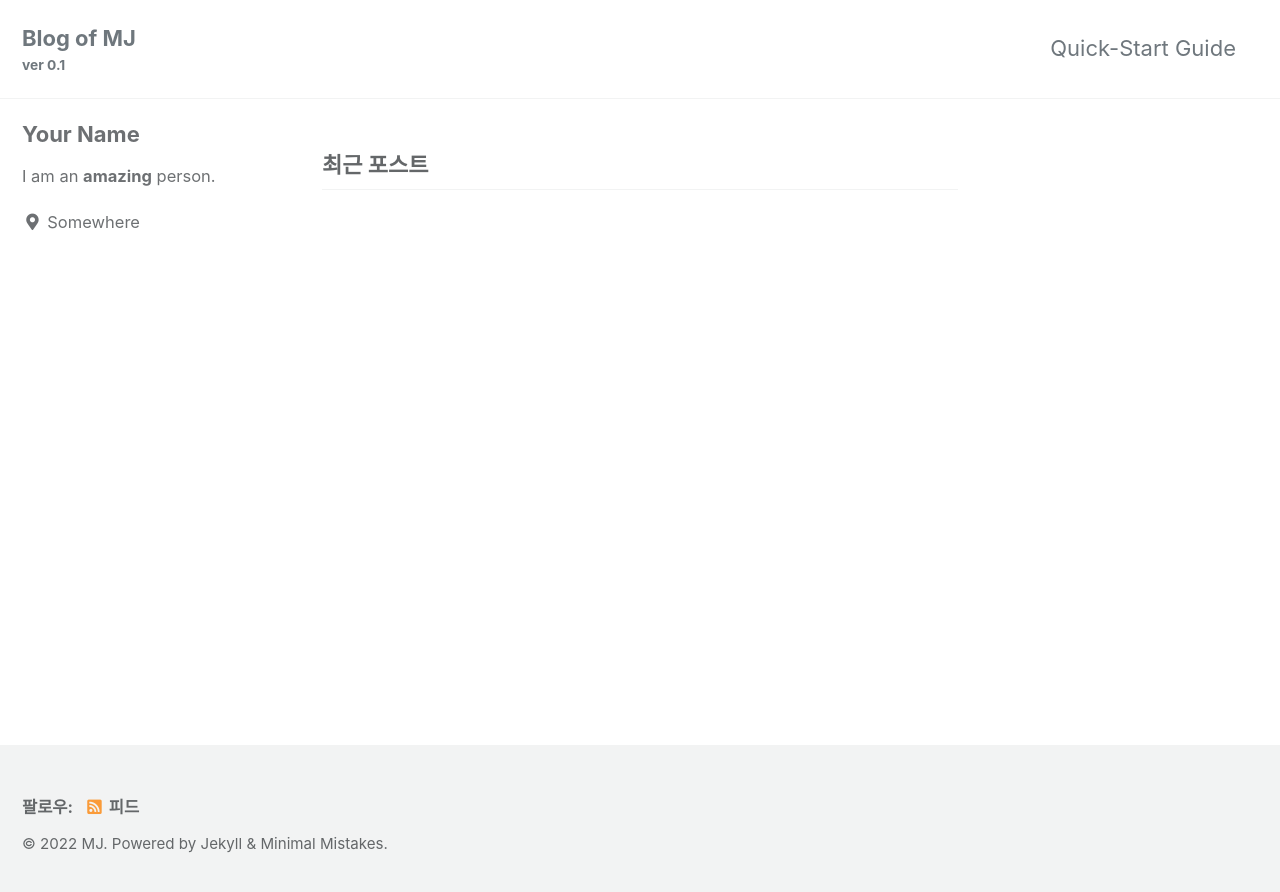
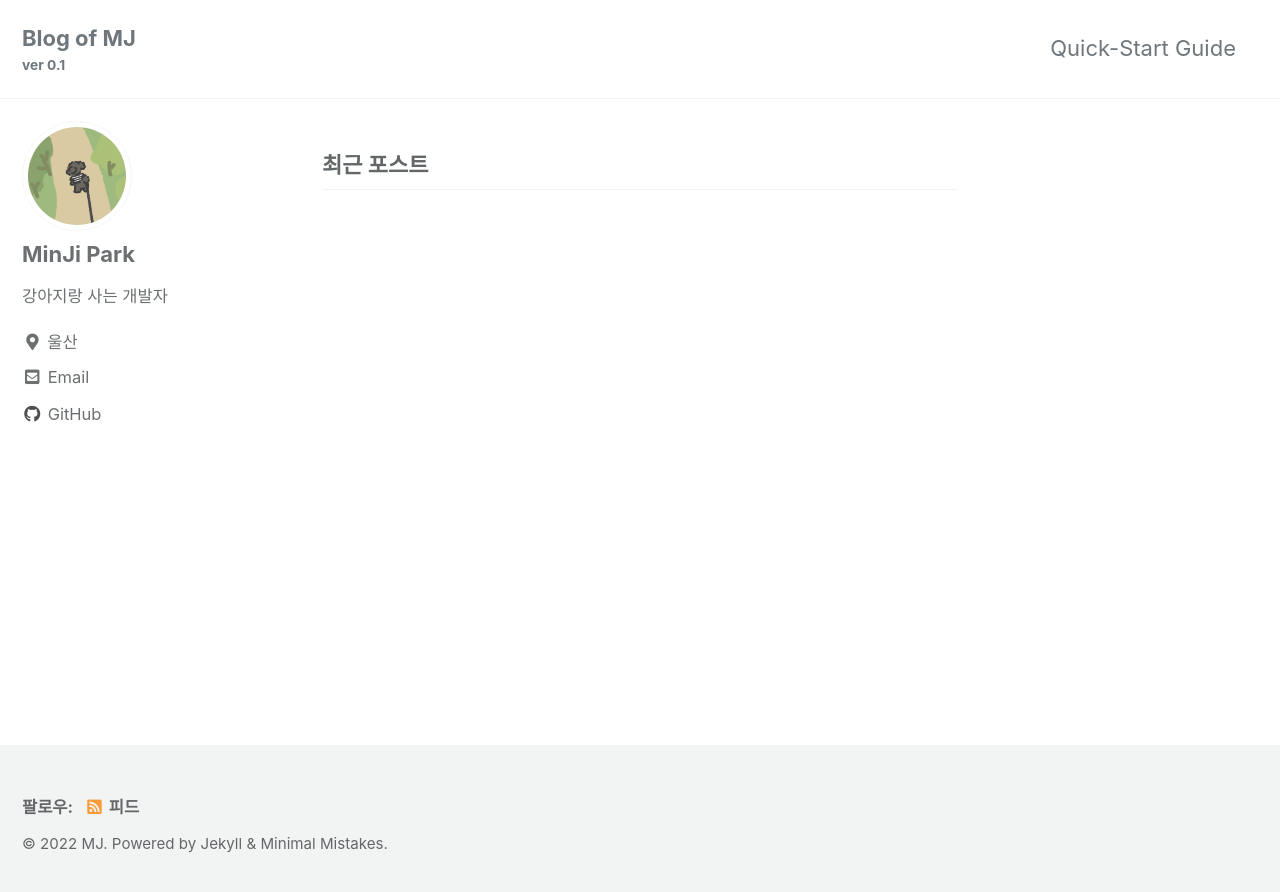
Before and after one commit to tech-minji/tech-minji.github.io, a Jekyll site: the page built from index.html, in a window 1280 px wide. Shown: the top 892 px of the page. Built offline with Jekyll 4.4.1, drawn with Linux system fonts in a browser that asks for light colours; cached includes are drawn as plain includes; the list of posts is cut into pages by our own code.

Commit message:
Change Site Author

```diff
--- a/_config.yml
+++ b/_config.yml
@@ -102,29 +102,33 @@ analytics:
 
 # Site Author
 author:
-  name             : "Your Name"
-  avatar           : # path of avatar image, e.g. "/assets/images/bio-photo.jpg"
-  bio              : "I am an **amazing** person."
-  location         : "Somewhere"
+  name             : "MinJi Park" #"Your Name"
+  avatar           : "/assets/images/sarang_walk.jpg"
+  # path of avatar image, e.g. "/assets/images/bio-photo.jpg"
+  bio              : "강아지랑 사는 개발자" #"I am an **amazing** person."
+  location         : "울산" #"Somewhere"
   email            :
   links:
     - label: "Email"
       icon: "fas fa-fw fa-envelope-square"
-      # url: "mailto:your.name@email.com"
-    - label: "Website"
-      icon: "fas fa-fw fa-link"
-      # url: "https://your-website.com"
-    - label: "Twitter"
-      icon: "fab fa-fw fa-twitter-square"
-      # url: "https://twitter.com/"
-    - label: "Facebook"
-      icon: "fab fa-fw fa-facebook-square"
-      # url: "https://facebook.com/"
+      url : mailto:tech.minji@gmail.com # url: "mailto:your.name@email.com"
     - label: "GitHub"
       icon: "fab fa-fw fa-github"
+      url : https://github.com/tech-minji # url: "https://github.com/"
+    # - label: "Website"
+      # icon: "fas fa-fw fa-link"
+      # url: "https://your-website.com"
+    # - label: "Twitter"
+      # icon: "fab fa-fw fa-twitter-square"
+      # url: "https://twitter.com/"
+    # - label: "Facebook"
+      # icon: "fab fa-fw fa-facebook-square"
+      # url: "https://facebook.com/"
+    # - label: "GitHub"
+      # icon: "fab fa-fw fa-github"
       # url: "https://github.com/"
-    - label: "Instagram"
-      icon: "fab fa-fw fa-instagram"
+    # - label: "Instagram"
+      # icon: "fab fa-fw fa-instagram"
       # url: "https://instagram.com/"
 
 # Site Footer
```
Also changed, not shown: assets/images/sarang_walk.jpg (added).
